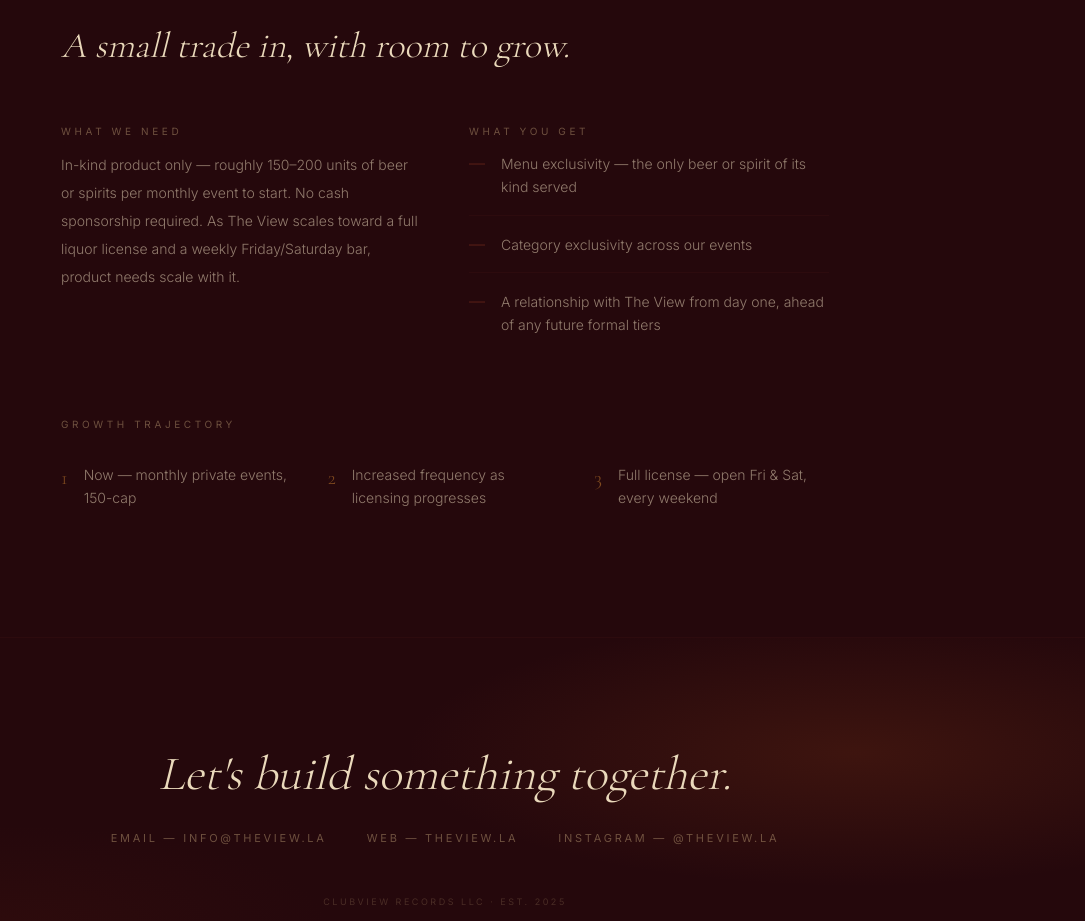
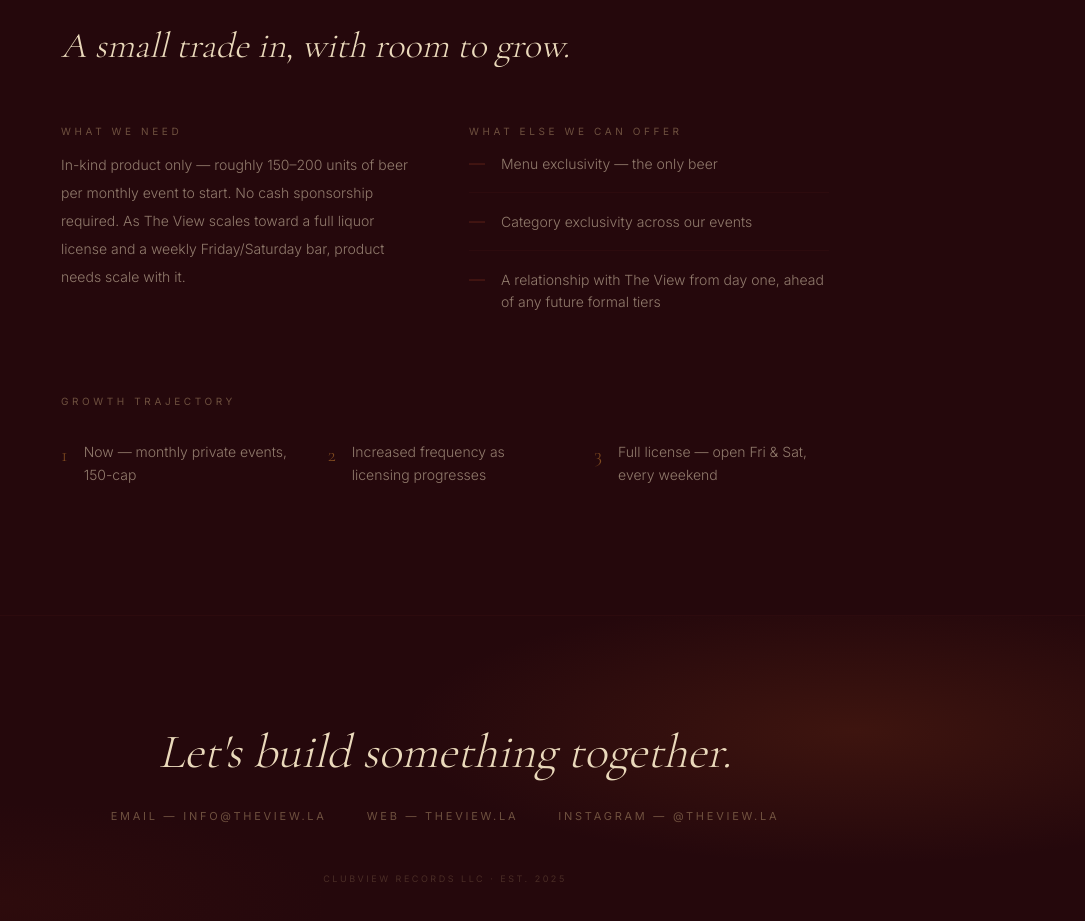
Before and after one commit to ben-sack/theview, a Next.js app: page /sponsorships in a window 1280 px wide. Shown: the part 3400-4321 px from the top of the page, without its empty margins (195-1280 px from the left). Built offline with nearby package versions, Linux system fonts and the light colour scheme.

Commit message:
Tailor sponsorship page copy for a beer-specific pitch
Drop "or spirits" from the product ask, rename "What You Get" to
"What Else We Can Offer", and narrow menu exclusivity to beer only.

```diff
--- a/app/sponsorships/page.tsx
+++ b/app/sponsorships/page.tsx
@@ -236,15 +236,15 @@ export default function SponsorshipsPage() {
             <div className="space-y-3">
               <Eyebrow>What We Need</Eyebrow>
               <p className="font-body text-cream/55 text-sm leading-loose font-light">
-                In-kind product only — roughly 150–200 units of beer or spirits per monthly event
+                In-kind product only — roughly 150–200 units of beer per monthly event
                 to start. No cash sponsorship required. As The View scales toward a full liquor
                 license and a weekly Friday/Saturday bar, product needs scale with it.
               </p>
             </div>
             <div className="space-y-3">
-              <Eyebrow>What You Get</Eyebrow>
+              <Eyebrow>What Else We Can Offer</Eyebrow>
               <ul>
-                <ListItem>Menu exclusivity — the only beer or spirit of its kind served</ListItem>
+                <ListItem>Menu exclusivity — the only beer</ListItem>
                 <ListItem>Category exclusivity across our events</ListItem>
                 <ListItem>
                   A relationship with The View from day one, ahead of any future formal tiers
```
